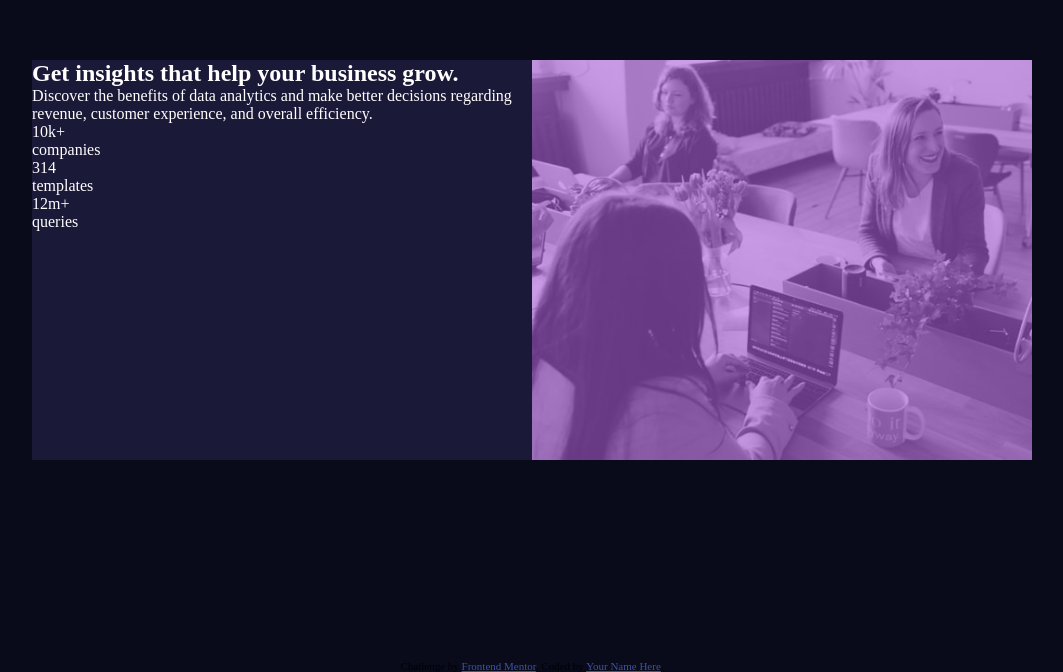
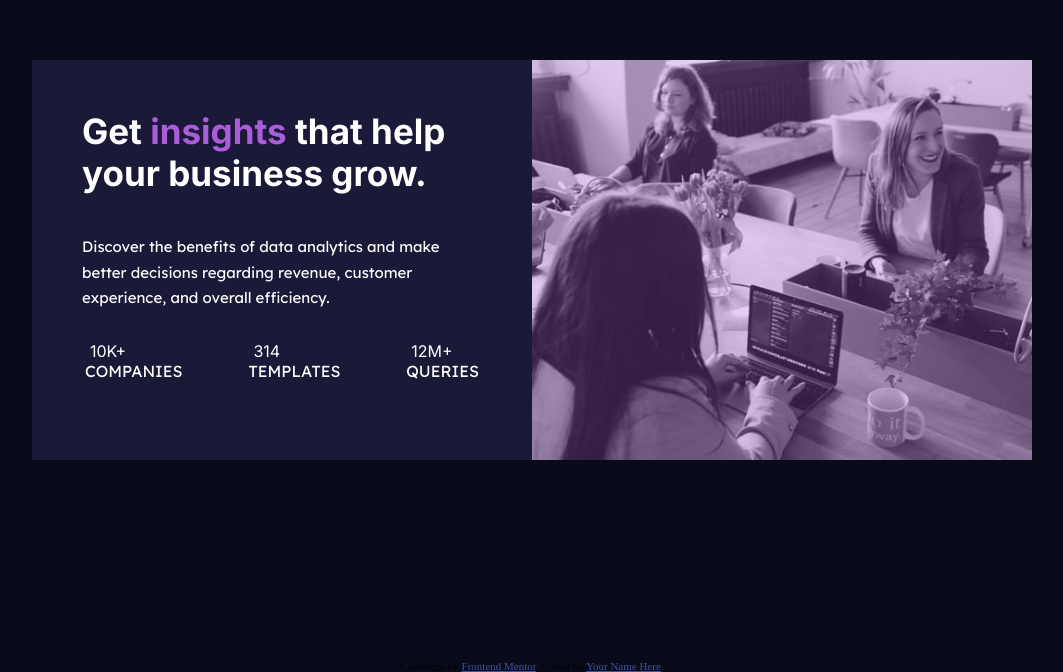
Before and after one commit to Julizajz/stats-preview-card, a plain HTML site: page index.html in a window 1280 px wide. Shown: the part 140-812 px from the top of the page, without its empty margins (108-1171 px from the left). Drawn offline with Linux system fonts and the light colour scheme.

Commit message:
adds margin padding to elements

```diff
--- a/main.css
+++ b/main.css
@@ -21,11 +21,51 @@ body{
 }
 
 .card-1{
-    width: 400px;
     background-color: #1b1938;
     color: 	#ffffff;
+    padding: 20px;
     width: 500px;
     height: 400px;
+
+}
+
+
+.card-header span{
+    color: 	#aa5cdb;
+}
+
+.card-header {
+    font-family: 'Inter', sans-serif;
+    font-size: 35px;
+    margin: 20px;
+    padding: 10px;
+}
+
+.card-info{
+    font-family: 'Lexend Deca', sans-serif;
+    color: 	#ffffff;
+    line-height: 1.7;
+    font-size: 15px;
+    margin: 20px;
+    padding: 10px;
+}
+
+
+
+
+.flex-group{
+    display: flex;
+    justify-content: space-around;
+}
+.numbers{
+    font-family: 'Inter', sans-serif;
+    text-transform: uppercase;
+    margin: 0 5px;
+}
+
+.category{
+    font-family: 'Lexend Deca', sans-serif;
+    text-transform: uppercase;
 
 }
 
@@ -44,7 +84,7 @@ img{
 
 }
 .img-container::before{
-    background-color: rgba(170, 92, 219, 0.6);
+    background-color: rgba(170, 92, 219, 0.3);
     position: absolute;
     content: "";
     height: 100%;
```
